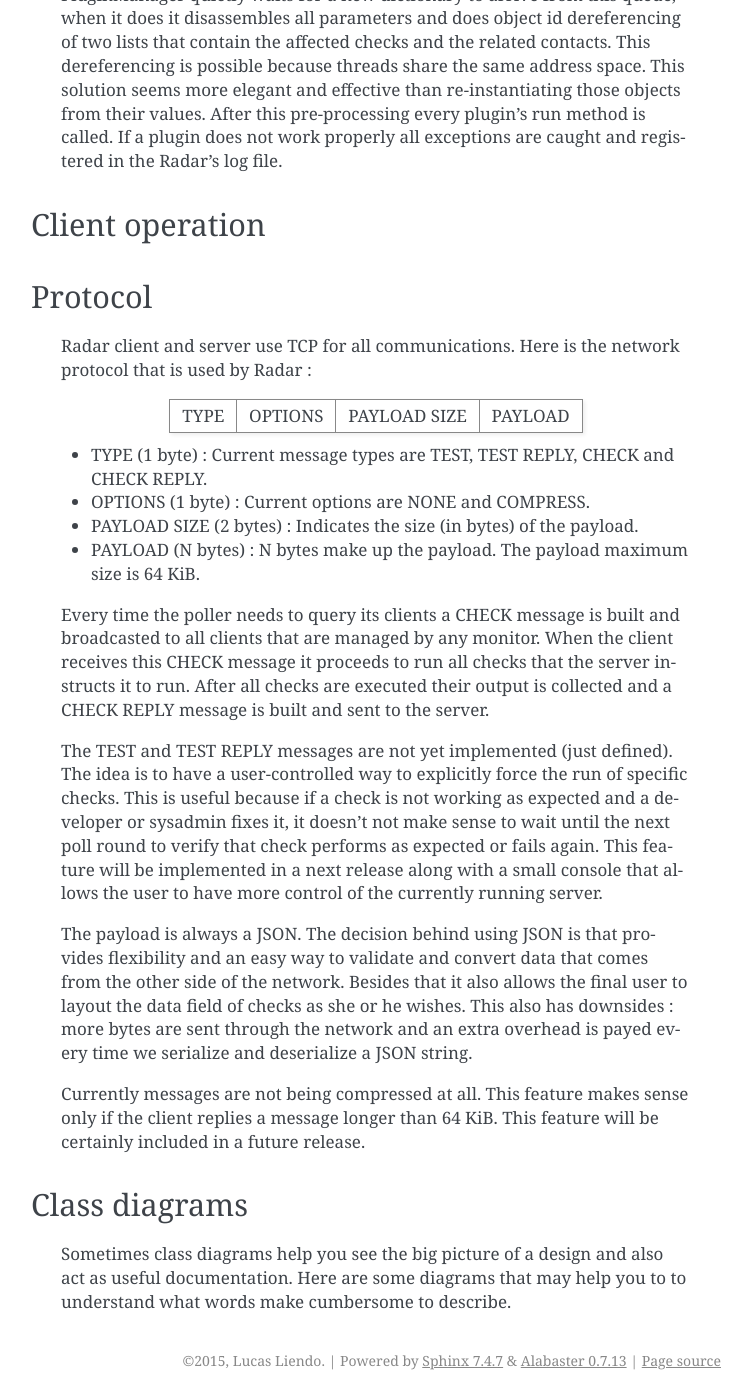
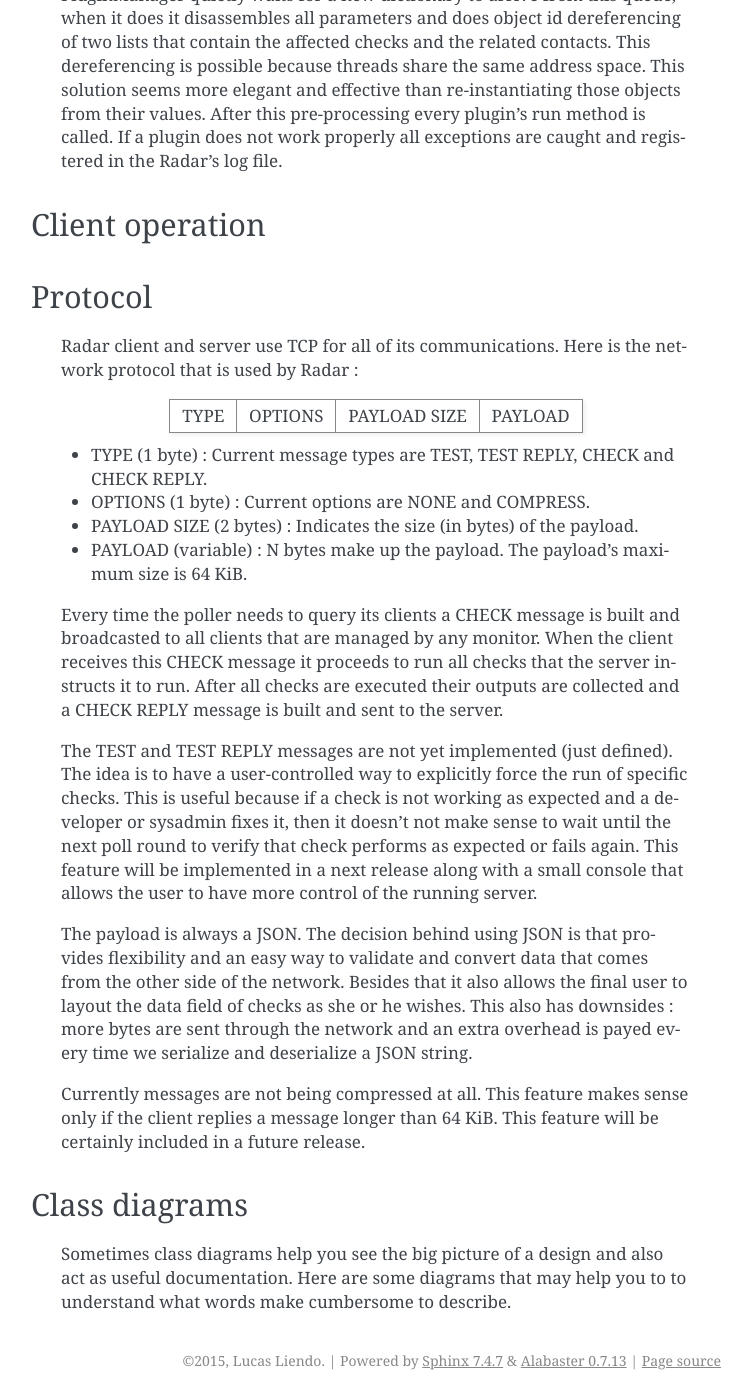
Before and after one commit to lliendo/Radar, a Sphinx documentation site: the page built from docs/internals.rst, in a window 1280 px wide and 1400 px high, scrolled down 4082 px. Shown: the whole window, without its empty margins (389-1140 px from the left). Built offline with Sphinx 7.4.7, drawn with Linux system fonts in a browser that asks for light colours; pages that are not in the unit, such as notebooks, are missing from menus; some of the changed text lies outside the part shown.

Commit message:
- Updated documentation.

```diff
--- a/docs/authors.rst
+++ b/docs/authors.rst
@@ -1,4 +1,4 @@
 Authors
 -------
 
-    * Lucas Liendo.
+    * Lucas Liendo <mindmaster@gmail.com>.
--- a/docs/internals.rst
+++ b/docs/internals.rst
@@ -211,7 +211,7 @@ Client operation
 Protocol
 --------
 
-    Radar client and server use TCP for all communications. Here is the
+    Radar client and server use TCP for all of its communications. Here is the
     network protocol that is used by Radar :
 
     +------+---------+--------------+---------+
@@ -225,22 +225,22 @@ Protocol
 
     * PAYLOAD SIZE (2 bytes) : Indicates the size (in bytes) of the payload.
 
-    * PAYLOAD (N bytes) : N bytes make up the payload. The payload maximum
+    * PAYLOAD (variable) : N bytes make up the payload. The payload's maximum
       size is 64 KiB.
 
     Every time the poller needs to query its clients a CHECK message is built
     and broadcasted to all clients that are managed by any monitor. When
     the client receives this CHECK message it proceeds to run all checks that
-    the server instructs it to run. After all checks are executed their output
-    is collected and a CHECK REPLY message is built and sent to the server.
+    the server instructs it to run. After all checks are executed their outputs
+    are collected and a CHECK REPLY message is built and sent to the server.
 
     The TEST and TEST REPLY messages are not yet implemented (just defined). The
     idea is to have a user-controlled way to explicitly force the run of specific
     checks. This is useful because if a check is not working as expected and
-    a developer or sysadmin fixes it, it doesn't not make sense to wait until
+    a developer or sysadmin fixes it, then it doesn't not make sense to wait until
     the next poll round to verify that check performs as expected or fails again.
     This feature will be implemented in a next release along with a small console
-    that allows the user to have more control of the currently running server.
+    that allows the user to have more control of the running server.
 
     The payload is always a JSON. The decision behind using JSON is that
     provides flexibility and an easy way to validate and convert data that
```
Also changed, not shown: other parts of docs/internals.rst (+2 -2 lines).
